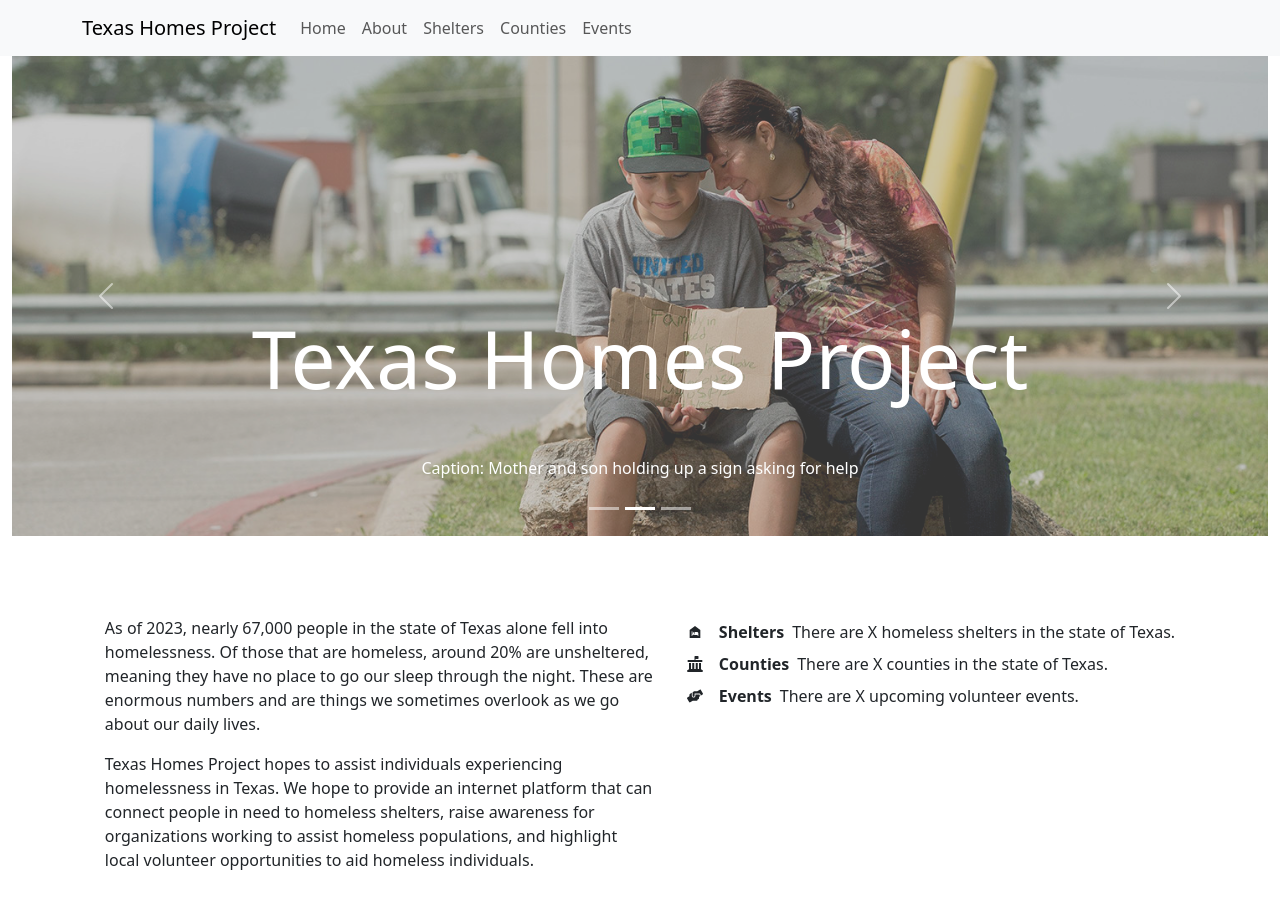
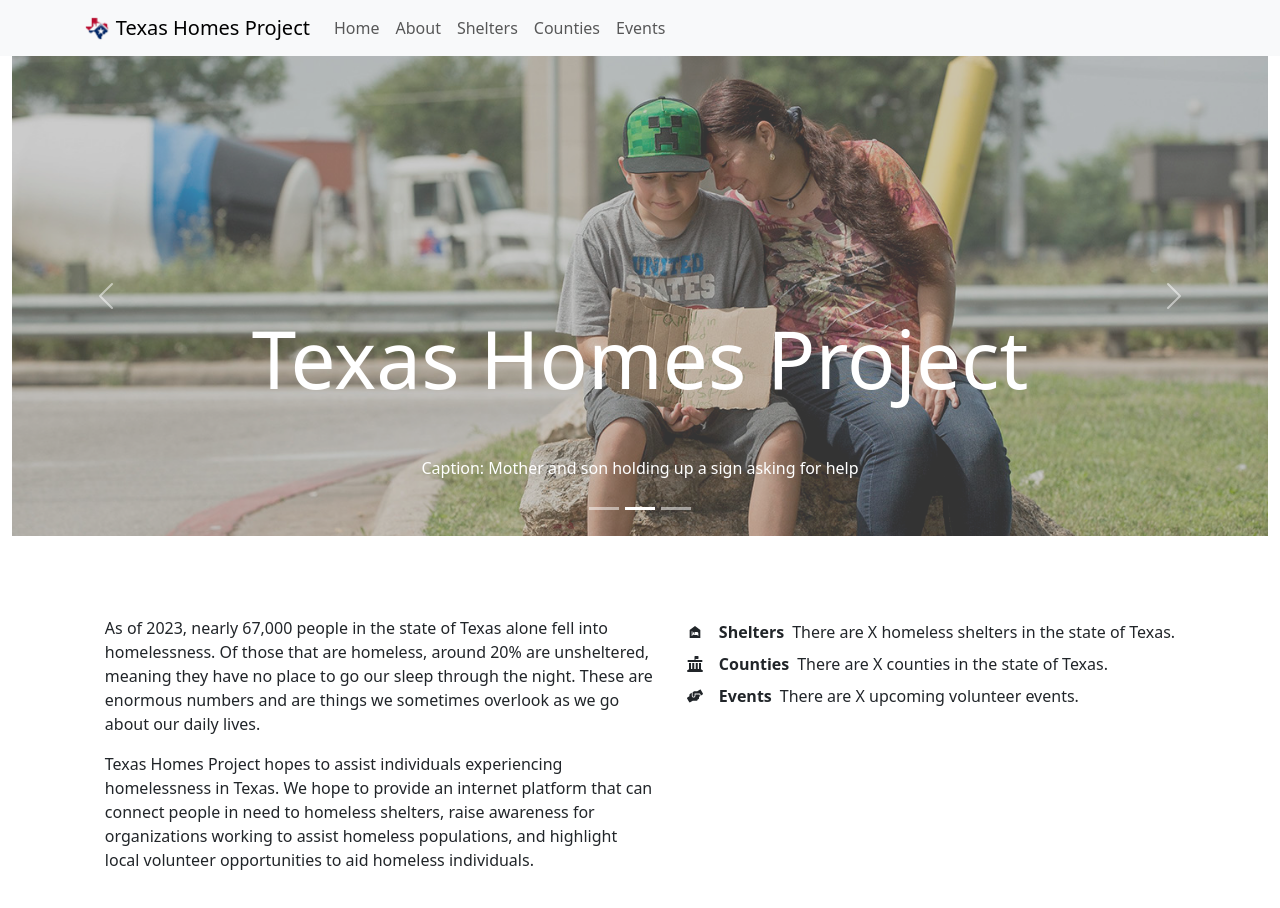
Before and after one commit to AnanthKothuri/TexasHomesProject, a React (Create React App) app in the folder front-end/: page / in a window 1280 px wide. Shown: the top 908 px of the page. Built offline with nearby package versions, Linux system fonts and the light colour scheme.

Commit message:
added logo to navbar

```diff
--- a/front-end/src/Navbar.js
+++ b/front-end/src/Navbar.js
@@ -1,12 +1,19 @@
-import './App.css'
-import React from 'react';
-import { Navbar, Nav, Container } from 'react-bootstrap';
+import "./App.css";
+import React from "react";
+import { Navbar, Nav, Container } from "react-bootstrap";
+import { logo_info } from "./data/logo";
 
 function NavBar() {
   return (
-
     <Navbar collapseOnSelect expand="lg" className="bg-body-tertiary">
       <Container>
+        <img
+          src={logo_info.src}
+          alt={logo_info.alt_text}
+          height="30"
+          className="d-inline-block align-top"
+          style={{ marginRight: 3 }}
+        />
         <Navbar.Brand href="/">Texas Homes Project</Navbar.Brand>
         <Navbar.Toggle aria-controls="responsive-navbar-nav" />
         <Navbar.Collapse id="responsive-navbar-nav">
@@ -23,5 +30,4 @@ function NavBar() {
   );
 }
 
-
 export default NavBar;
--- /dev/null
+++ b/front-end/src/data/logo.js
@@ -0,0 +1,6 @@
+import logo_img from "../assets/transparent-tx-house-logo.png";
+
+export const logo_info = {
+    src: logo_img,
+    alt_text: "Texas Homes Project Logo"
+}
```
Also changed, not shown: front-end/src/assets/transparent-tx-house-logo.png (added). Lines whose indentation alone changed are shown as unchanged.
